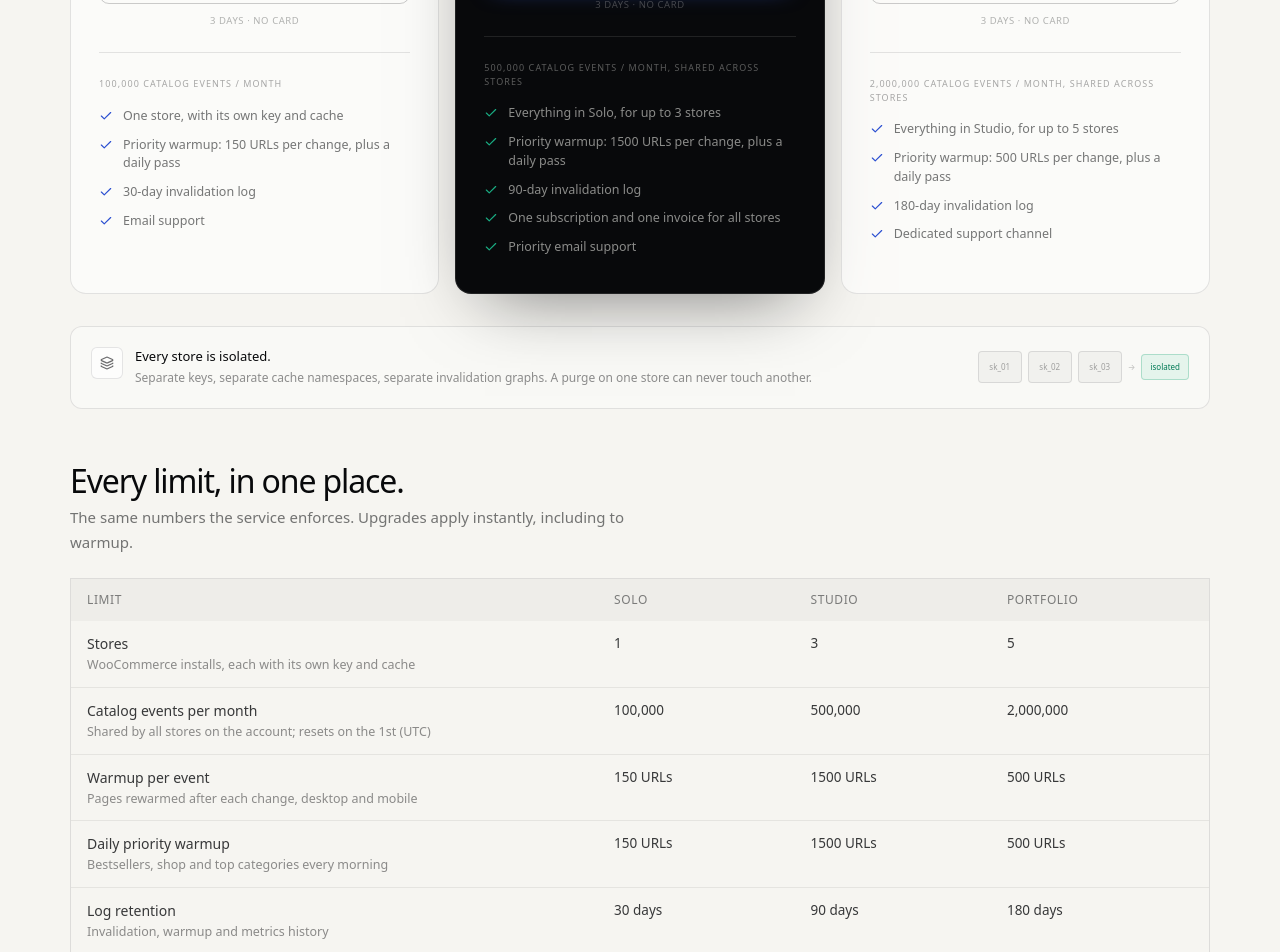
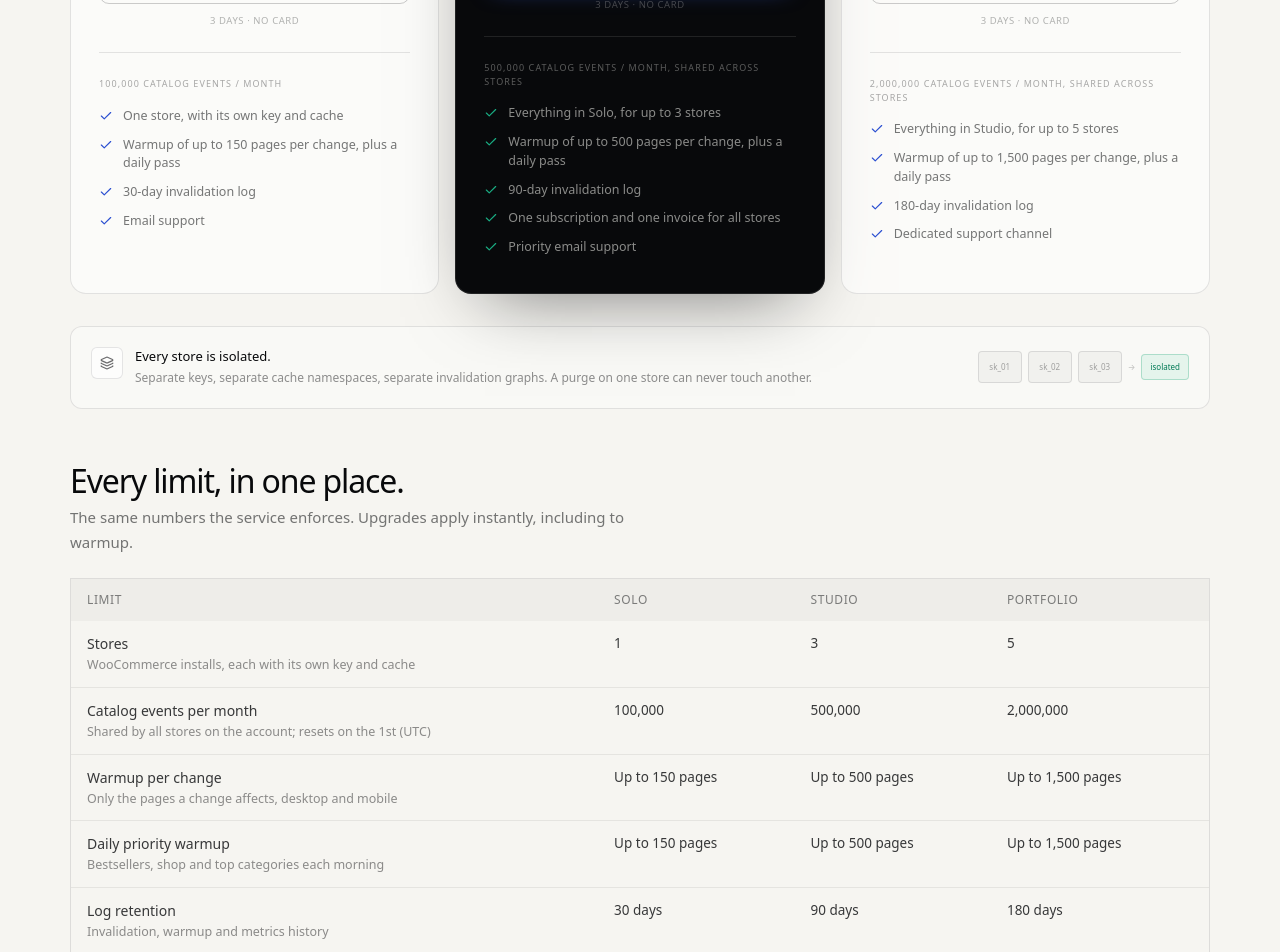
Before and after one commit to rynald0cst0ltziam/Silo, a Next.js app: page /pricing in a window 1280 px wide. Shown: the part 840-1792 px from the top of the page. Built offline with nearby package versions, Linux system fonts and the light colour scheme; no server answers.

Commit message:
fix: Studio/Portfolio warmup limits were swapped; limits are ceilings, scanner no longer pads to the cap; remove placeholder testimonials; connector 2.3.3
Co-Authored-By: Claude Opus 5.5 <noreply@anthropic.com>

```diff
--- a/app/(dashboard)/dashboard/billing/page.tsx
+++ b/app/(dashboard)/dashboard/billing/page.tsx
@@ -149,8 +149,8 @@ export default async function BillingPage({ searchParams }: { searchParams: Prom
           <Meter label="Stores" used={stores.length} max={access.tier.maxStores} hint={stores.length > access.tier.maxStores ? "Stores past the limit are paused." : undefined} />
           <Meter label="Catalog events" used={eventsUsed} max={access.tier.maxMonthlyEvents} hint="Shared by all your stores. At the limit, pages still purge on your stores; logging and warmup pause until the 1st." />
           <div className="border border-white/8 bg-[#0b0d11] p-4">
-            <p className="text-[13px] font-medium uppercase tracking-wider text-paper/45">Warmup per event</p>
-            <p className="mt-2 font-mono text-[22px] text-paper">{access.tier.warmupUrlsPerEvent} <span className="text-[14px] text-paper/40">URLs</span></p>
+            <p className="text-[13px] font-medium uppercase tracking-wider text-paper/45">Warmup per change</p>
+            <p className="mt-2 font-mono text-[22px] text-paper"><span className="text-[14px] text-paper/40">up to </span>{access.tier.warmupUrlsPerEvent.toLocaleString("en-US")} <span className="text-[14px] text-paper/40">pages</span></p>
           </div>
           <div className="border border-white/8 bg-[#0b0d11] p-4">
             <p className="text-[13px] font-medium uppercase tracking-wider text-paper/45">Log retention</p>
--- a/app/page.tsx
+++ b/app/page.tsx
@@ -8,7 +8,6 @@ import { HowSteps } from "@/components/how-steps";
 import { InvalidationGraph } from "@/components/invalidation-graph";
 import { Features } from "@/components/features";
 import { DashboardSection } from "@/components/dashboard-section";
-import { Testimonials } from "@/components/testimonials";
 import { ComparisonTable } from "@/components/comparison-table";
 import { PricingCards, StoreIsolationNote } from "@/components/pricing-cards";
 import { CtaBand } from "@/components/cta-band";
@@ -166,10 +165,6 @@ export default function HomePage() {
       <Features />
       <DashboardSection />
 
-      <div className="surface-dark">
-        <Testimonials />
-      </div>
-
       <section className="surface-paper">
         <div className="container-page section">
           <div className="grid gap-8 lg:grid-cols-[1fr_0.8fr] lg:items-end">
--- a/components/billing-interval-toggle.tsx
+++ b/components/billing-interval-toggle.tsx
@@ -76,7 +76,7 @@ export function BillingIntervalToggle({ tiers, intro }: { tiers: TierConfig[]; i
               </li>
               <li className="flex items-center gap-2 text-[13px] text-paper/45">
                 <Check className="h-3 w-3 text-mint/60" />
-                {tier.warmupUrlsPerEvent} warmup URLs/event
+                Warmup of up to {tier.warmupUrlsPerEvent.toLocaleString("en-US")} pages per change
               </li>
               <li className="flex items-center gap-2 text-[13px] text-paper/45">
                 <Check className="h-3 w-3 text-mint/60" />
--- a/components/plan-limits-table.tsx
+++ b/components/plan-limits-table.tsx
@@ -15,8 +15,8 @@ export function PlanLimitsTable({ tone = "light", current }: { tone?: "light" |
       detail: "Shared by all stores on the account; resets on the 1st (UTC)",
       value: (s) => TIERS[s].maxMonthlyEvents.toLocaleString("en-US"),
     },
-    { label: "Warmup per event", detail: "Pages rewarmed after each change, desktop and mobile", value: (s) => `${TIERS[s].warmupUrlsPerEvent} URLs` },
-    { label: "Daily priority warmup", detail: "Bestsellers, shop and top categories every morning", value: (s) => `${TIERS[s].warmupUrlsPerEvent} URLs` },
+    { label: "Warmup per change", detail: "Only the pages a change affects, desktop and mobile", value: (s) => `Up to ${TIERS[s].warmupUrlsPerEvent.toLocaleString("en-US")} pages` },
+    { label: "Daily priority warmup", detail: "Bestsellers, shop and top categories each morning", value: (s) => `Up to ${TIERS[s].warmupUrlsPerEvent.toLocaleString("en-US")} pages` },
     { label: "Log retention", detail: "Invalidation, warmup and metrics history", value: (s) => `${TIERS[s].logRetentionDays} days` },
     { label: "Price", detail: "Monthly, or annual with 2 months free", value: (s) => `$${TIERS[s].priceMonthly}/mo · $${TIERS[s].priceAnnual}/yr` },
   ];
@@ -63,7 +63,7 @@ export function PlanLimitsTable({ tone = "light", current }: { tone?: "light" |
         An event is one catalog change Silo plans for: a stock change, price or sale change, product edit, order, refund,
         review or category change. Page views, cache hits and warmup fetches never count. If the monthly allowance runs out,
         pages are still purged on your store, so nothing goes stale; only logging and warmup pause until the 1st or an
-        upgrade. The {TRIAL_DAYS}-day trial uses Solo limits.
+        upgrade. Warmup limits are ceilings, not quotas: Silo warms the pages that matter, so a smaller catalog simply uses fewer. The {TRIAL_DAYS}-day trial uses Solo limits.
       </p>
     </div>
   );
--- a/lib/content.ts
+++ b/lib/content.ts
@@ -27,7 +27,7 @@ export const PLANS: Plan[] = [
     events: `${TIERS.solo.maxMonthlyEvents.toLocaleString("en-US")} catalog events / month`,
     features: [
       "One store, with its own key and cache",
-      `Priority warmup: ${TIERS.solo.warmupUrlsPerEvent} URLs per change, plus a daily pass`,
+      `Warmup of up to ${TIERS.solo.warmupUrlsPerEvent} pages per change, plus a daily pass`,
       `${TIERS.solo.logRetentionDays}-day invalidation log`,
       "Email support",
     ],
@@ -42,7 +42,7 @@ export const PLANS: Plan[] = [
     events: `${TIERS.studio.maxMonthlyEvents.toLocaleString("en-US")} catalog events / month, shared across stores`,
     features: [
       "Everything in Solo, for up to 3 stores",
-      `Priority warmup: ${TIERS.studio.warmupUrlsPerEvent} URLs per change, plus a daily pass`,
+      `Warmup of up to ${TIERS.studio.warmupUrlsPerEvent} pages per change, plus a daily pass`,
       `${TIERS.studio.logRetentionDays}-day invalidation log`,
       "One subscription and one invoice for all stores",
       "Priority email support",
@@ -59,7 +59,7 @@ export const PLANS: Plan[] = [
     events: `${TIERS.portfolio.maxMonthlyEvents.toLocaleString("en-US")} catalog events / month, shared across stores`,
     features: [
       "Everything in Studio, for up to 5 stores",
-      `Priority warmup: ${TIERS.portfolio.warmupUrlsPerEvent.toLocaleString("en-US")} URLs per change, plus a daily pass`,
+      `Warmup of up to ${TIERS.portfolio.warmupUrlsPerEvent.toLocaleString("en-US")} pages per change, plus a daily pass`,
       `${TIERS.portfolio.logRetentionDays}-day invalidation log`,
       "Dedicated support channel",
     ],
@@ -231,7 +231,7 @@ export const FAQ_GROUPS: FaqGroup[] = [
       },
       {
         q: "What is warmup doing?",
-        a: "After a change, Silo picks the pages that matter most (the product, the shop, its categories and your bestsellers) and the connector requests them from your own server for desktop and mobile, in the background, so the next shopper gets a cached page. The Warmup tab shows every URL as queued, warming, warm or failed, with how long it took. The number of URLs per event depends on your plan.",
+        a: "After a change, Silo picks the pages that matter most (the product, the shop, its categories and your bestsellers) and the connector requests them from your own server for desktop and mobile, in the background, so the next shopper gets a cached page. The Warmup tab shows every URL as queued, warming, warm or failed, with how long it took. Your plan sets the most it will warm at once. It is a ceiling, not a quota: a stock change usually warms only the handful of pages it touched, and a smaller catalog simply uses fewer.",
       },
       {
         q: "What does the catalog scan do? Does it change anything?",
@@ -266,7 +266,7 @@ export const FAQ_GROUPS: FaqGroup[] = [
       },
       {
         q: "Is there a trial?",
-        a: "Yes. Every account starts with a 3-day trial and no card is required. The trial covers one store with Solo limits (100,000 events, 150 warmup URLs per change) and the full engine, not a reduced preview. Choose a plan any time from Billing: if more than two days are left, billing starts when the trial ends; otherwise it starts the day you subscribe. If the trial ends without a plan, caching pauses on the store (it never serves stale pages) and switches back on the moment a plan starts.",
+        a: "Yes. Every account starts with a 3-day trial and no card is required. The trial covers one store with Solo limits (100,000 events, warmup of up to 150 pages per change) and the full engine, not a reduced preview. Choose a plan any time from Billing: if more than two days are left, billing starts when the trial ends; otherwise it starts the day you subscribe. If the trial ends without a plan, caching pauses on the store (it never serves stale pages) and switches back on the moment a plan starts.",
       },
       {
         q: "Can I change plans later?",
--- a/lib/llms.ts
+++ b/lib/llms.ts
@@ -11,7 +11,7 @@ const SUMMARY =
 export function planLines(): string[] {
   return (Object.keys(TIERS) as Array<keyof typeof TIERS>).map((slug) => {
     const t = TIERS[slug];
-    return `- ${t.name}: $${t.priceMonthly}/month or $${t.priceAnnual}/year. Up to ${t.maxStores} store${t.maxStores === 1 ? "" : "s"}, ${t.maxMonthlyEvents.toLocaleString("en-US")} catalog events per month shared across stores, ${t.warmupUrlsPerEvent} warmup URLs per change, ${t.logRetentionDays}-day logs.`;
+    return `- ${t.name}: $${t.priceMonthly}/month or $${t.priceAnnual}/year. Up to ${t.maxStores} store${t.maxStores === 1 ? "" : "s"}, ${t.maxMonthlyEvents.toLocaleString("en-US")} catalog events per month shared across stores, warmup of up to ${t.warmupUrlsPerEvent.toLocaleString("en-US")} pages per change (a ceiling, not a quota), ${t.logRetentionDays}-day logs.`;
   });
 }
 
--- a/lib/tiers.ts
+++ b/lib/tiers.ts
@@ -5,6 +5,7 @@ export type TierConfig = {
   name: string;
   maxStores: number;
   maxMonthlyEvents: number;
+  /** Ceiling, not a target: Silo warms only the pages that matter, up to this many per change and per daily pass. */
   warmupUrlsPerEvent: number;
   logRetentionDays: number;
   priceMonthly: number;
@@ -27,7 +28,7 @@ export const TIERS: Record<TierSlug, TierConfig> = {
     name: "Studio",
     maxStores: 3,
     maxMonthlyEvents: 500_000,
-    warmupUrlsPerEvent: 1500,
+    warmupUrlsPerEvent: 500,
     logRetentionDays: 90,
     priceMonthly: 79,
     priceAnnual: 790,
@@ -37,7 +38,7 @@ export const TIERS: Record<TierSlug, TierConfig> = {
     name: "Portfolio",
     maxStores: 5,
     maxMonthlyEvents: 2_000_000,
-    warmupUrlsPerEvent: 500,
+    warmupUrlsPerEvent: 1500,
     logRetentionDays: 180,
     priceMonthly: 149,
     priceAnnual: 1490,
--- a/silo-connector/assets/js/admin.js
+++ b/silo-connector/assets/js/admin.js
@@ -660,7 +660,7 @@
 				( plan.state === 'trial' && null !== plan.trial_days_left ? '<div class="meta">' + num( plan.trial_days_left ) + ' day' + ( 1 === Number( plan.trial_days_left ) ? '' : 's' ) + ' left · Solo limits</div>' : '' ) +
 				( limit ? '<div class="meta">Events this month</div><div class="silo-meter"><span class="' + ( pct >= 100 ? 'is-rose' : pct >= 80 ? 'is-amber' : '' ) + '" style="width:' + pct.toFixed( 1 ) + '%"></span></div>' +
 					'<div class="meta">' + num( used ) + ' / ' + num( limit ) + ' · shared by your stores</div>' : '' ) +
-				( plan.warmup_per_event ? '<div class="meta">Warmup ' + num( plan.warmup_per_event ) + ' URLs per change · logs ' + num( plan.log_days ) + ' days</div>' : '' ) +
+				( plan.warmup_per_event ? '<div class="meta">Warmup up to ' + num( plan.warmup_per_event ) + ' pages per change · logs ' + num( plan.log_days ) + ' days</div>' : '' ) +
 				( plan.billing_url ? '<a class="silo-link" href="' + esc( plan.billing_url ) + '" target="_blank" rel="noopener noreferrer">Billing and plans</a>' : '' ) +
 				'</div>'
 			: '';
```
Also changed, not shown: silo-connector/readme.txt, 2 other files (tests, documents, lock files or other folders).
